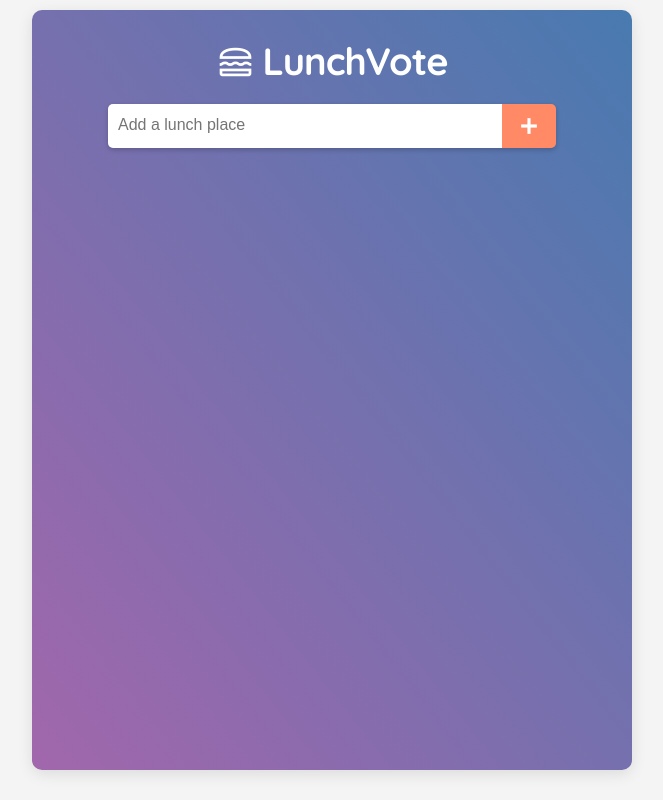
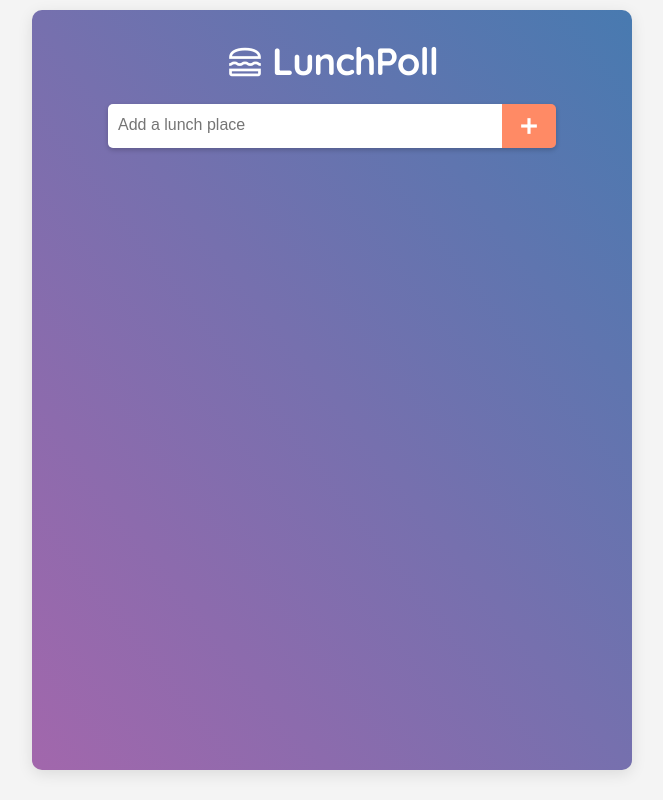
Before and after one commit to RimeshGithub/LunchPoll, a website built with Vite: page index.html in a window 1280 px wide. Shown: the whole page, without its empty margins (308-971 px from the left). Built offline with nearby package versions, Linux system fonts and the light colour scheme; no server answers.

Commit message:
Update index.html

```diff
--- a/index.html
+++ b/index.html
@@ -2,7 +2,7 @@
 <html>
     <head><link rel="stylesheet" href="https://cdnjs.cloudflare.com/ajax/libs/normalize/8.0.1/normalize.css">
         <meta name="viewport" content="width=device-width, initial-scale=1.0">
-        <title>Lunch Break Poll</title>
+        <title>LunchPoll</title>
         <link rel="preconnect" href="https://fonts.googleapis.com">
         <link rel="preconnect" href="https://fonts.gstatic.com" crossorigin>
         <link href="https://fonts.googleapis.com/css2?family=Quicksand:wght@700&display=swap" rel="stylesheet">
@@ -14,7 +14,7 @@
         <div class="container">
             <h1>
                 <span class="icon material-symbols-outlined">lunch_dining</span>
-                LunchVote
+                LunchPoll
             </h1>
             <form id="placeForm">
                 <input type="text" id="placeInput" placeholder="Add a lunch place">
```
